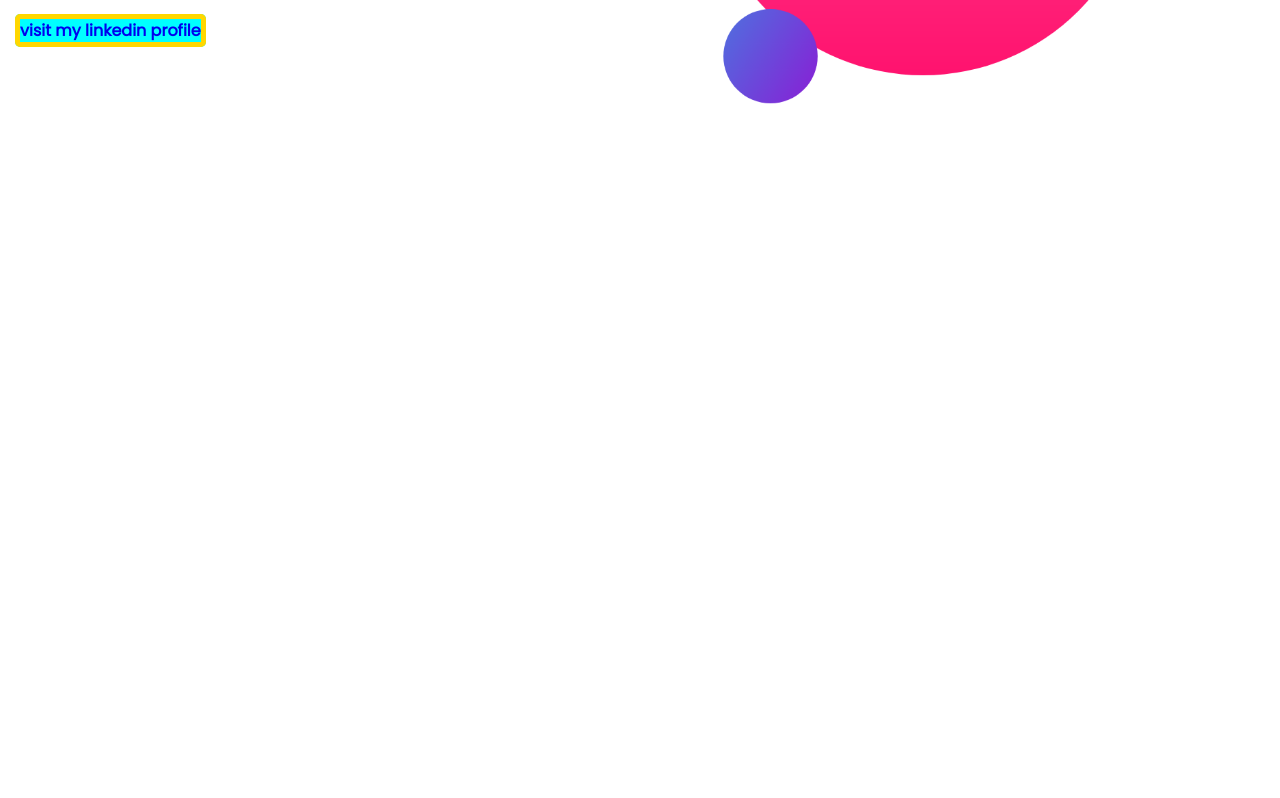
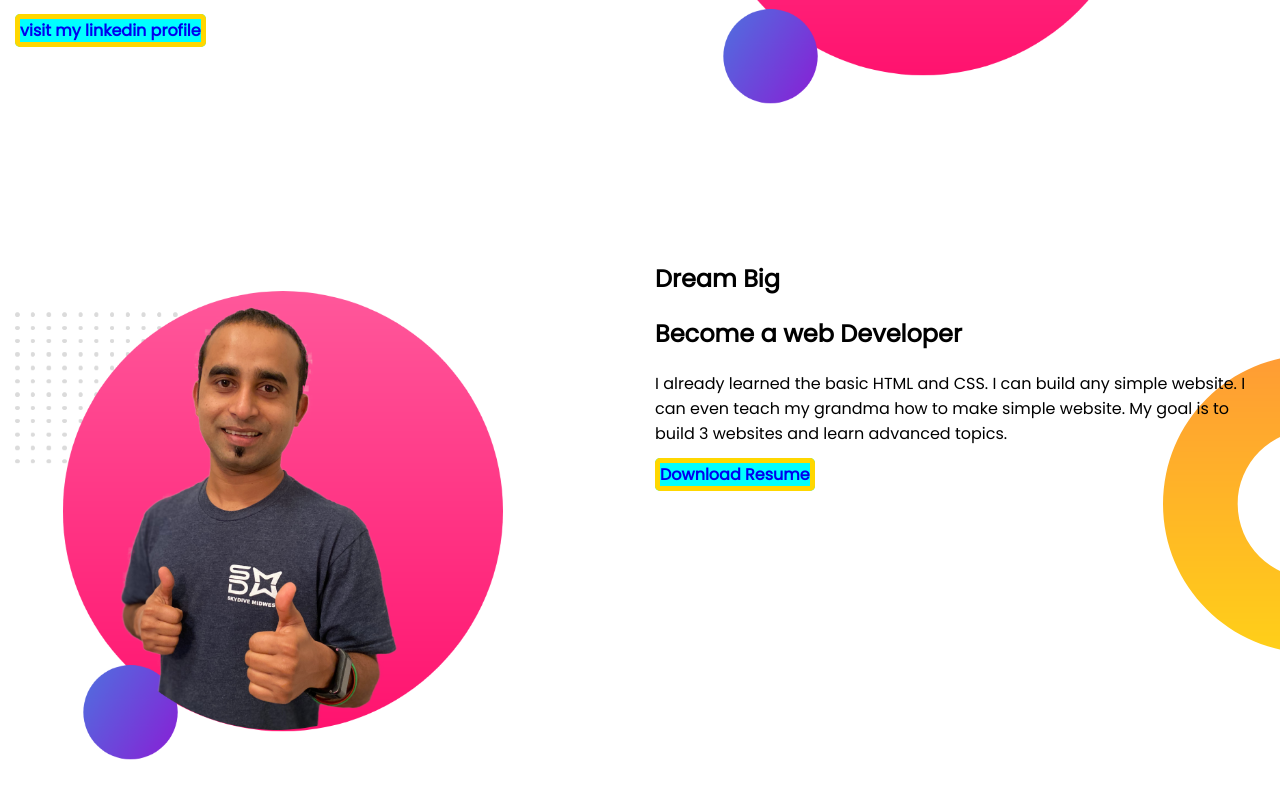
Before and after one commit to smreza99/developer-portfolio, a plain HTML site: page index.html in a window 1280 px wide. Shown: the part 430-1228 px from the top of the page. Before the commit the page ends 800 px from the top, so only its background shows below. Drawn offline with Linux system fonts and the light colour scheme.

Commit message:
big dream added

```diff
--- a/index.css
+++ b/index.css
@@ -10,6 +10,7 @@ h1{
 }
 section{
     display: flex;
+    margin-bottom: 100px;
 }
 .half-width{
     width: 50%;
@@ -45,3 +46,8 @@ section{
     background-image: url(images/top-banner.png);
     background-repeat: no-repeat;
 }
+.dream-big{
+    background-image: url(images/dream-bg.png);
+    background-repeat: no-repeat;
+    background-position: right;
+}
--- a/index.html
+++ b/index.html
@@ -27,6 +27,23 @@
         </div>
    </section>
 
+   <section class="dream-big">
+    <div class="half-width">
+        <img src="images/jhankar2.png" alt="">
+
+    </div>
+
+    <div class="half-width">
+        <h2>Dream Big</h2>
+        <h2>Become a web Developer</h2>
+        <p>I already learned the basic HTML and CSS. I can build any simple website. I can even teach my grandma how to make simple website. My goal is to build 3 websites and learn advanced topics.</p>
+        <a class="link-button1" target="_blank" href="https://docs.google.com/document/d/1iCIC8pVWJNZod9yXxkTsIFRaWY7pn1YO/edit">Download Resume</a>
+
+
+    </div>
+
+   </section>
+
 
 </body>
 </html>
```
